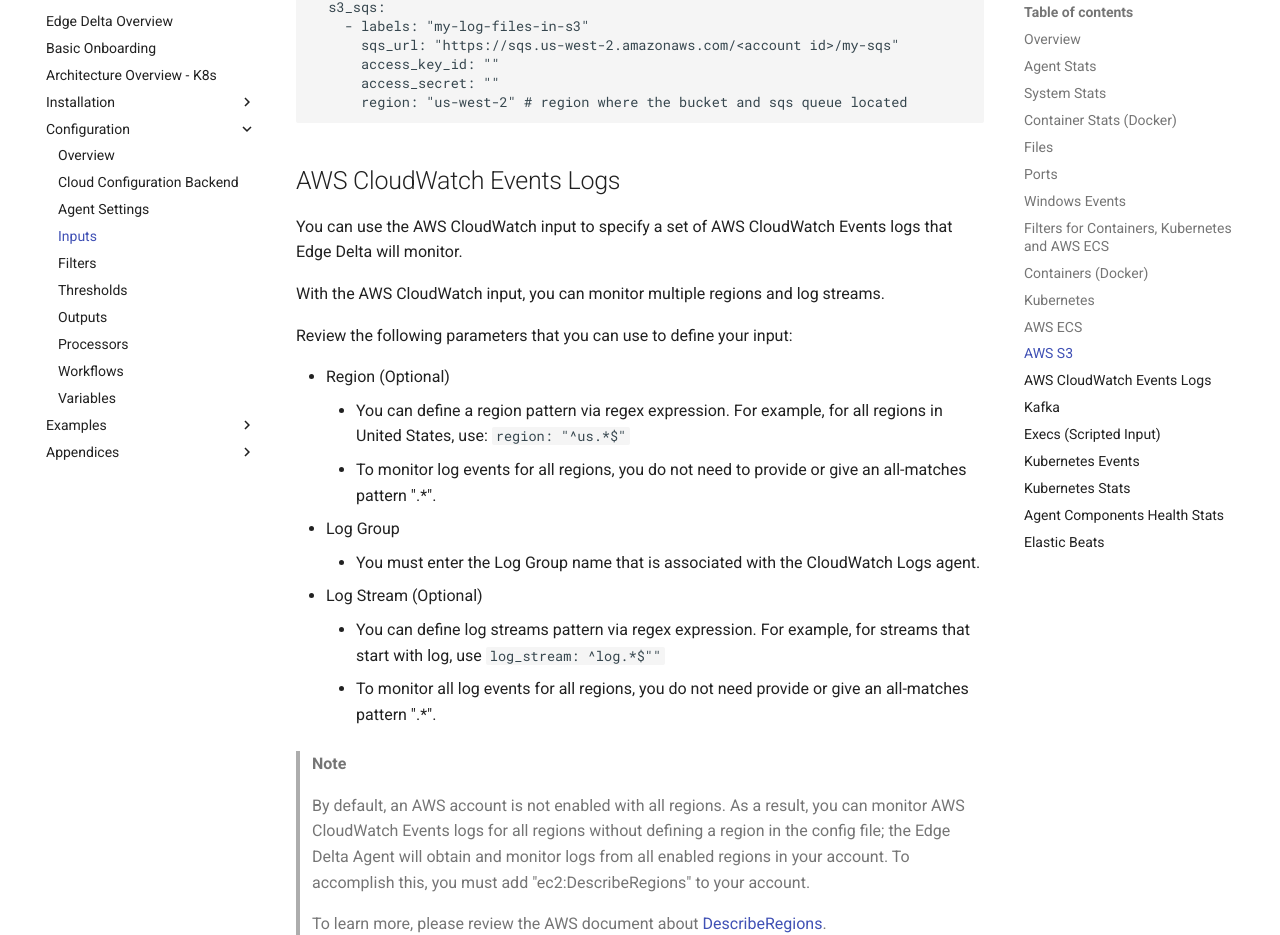
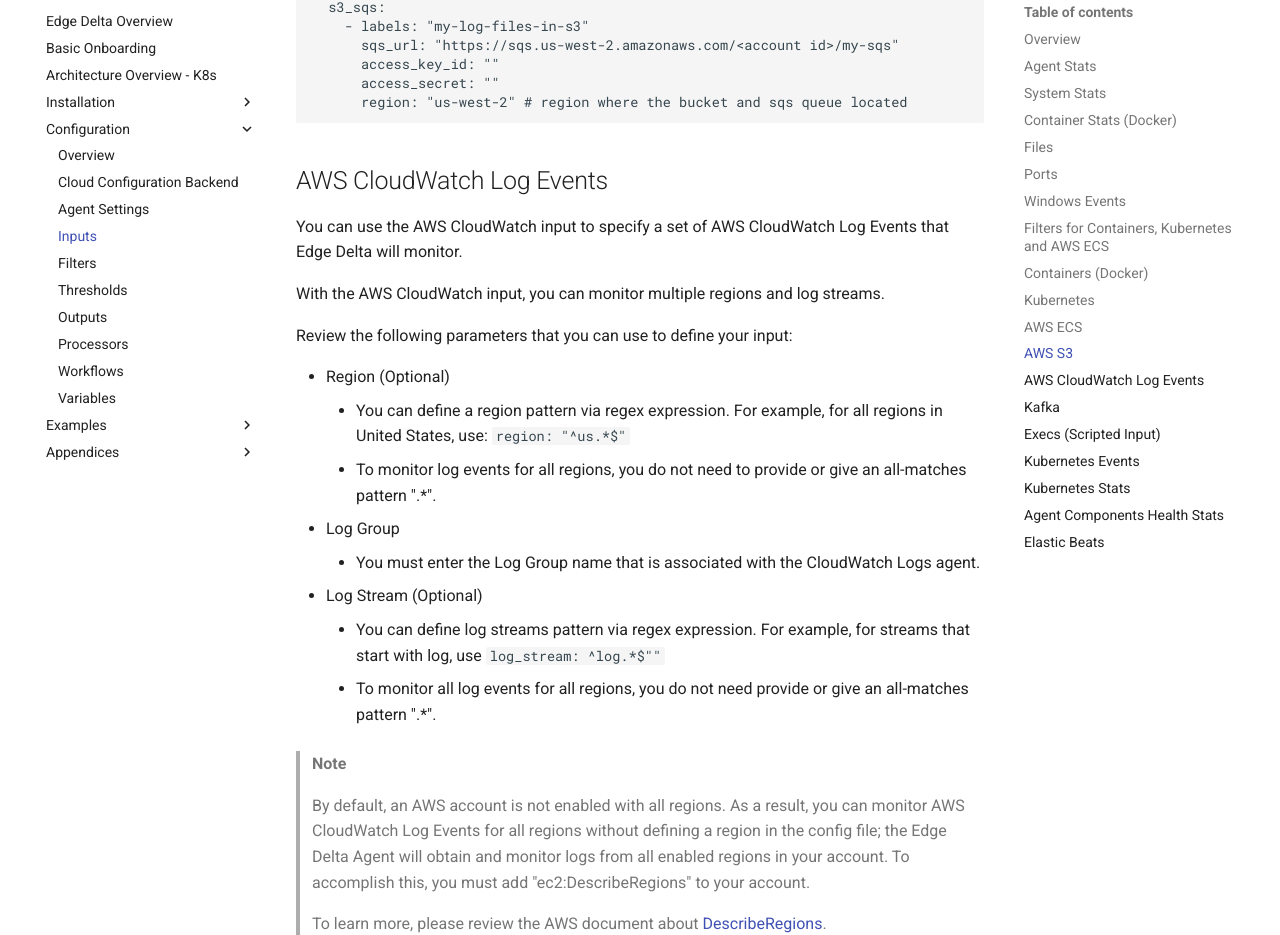
Before and after one commit to edgedelta/docs, an MkDocs documentation site: the page built from docs/configuration/inputs.md, in a window 1280 px wide and 1400 px high, scrolled down 5588 px. Shown: the part 94-1029 px from the top of the window. Built offline with MkDocs 1.6.1 and Material for MkDocs 9.7.7, drawn with Linux system fonts in a browser that asks for light colours.

Commit message:
Update inputs.md

````diff
--- a/docs/configuration/inputs.md
+++ b/docs/configuration/inputs.md
@@ -239,9 +239,9 @@ Details around how to configure S3, SQS and IAM user for this input type can be
       region: "us-west-2" # region where the bucket and sqs queue located
 ```
 
-## AWS CloudWatch Events Logs
+## AWS CloudWatch Log Events
 
-You can use the AWS CloudWatch input to specify a set of AWS CloudWatch Events logs that Edge Delta will monitor.
+You can use the AWS CloudWatch input to specify a set of AWS CloudWatch Log Events that Edge Delta will monitor.
 
 With the AWS CloudWatch input, you can monitor multiple regions and log streams.
 
@@ -258,7 +258,7 @@ Review the following parameters that you can use to define your input:
 
 > **Note**
 >
-> By default, an AWS account is not enabled with all regions. As a result, you can monitor AWS CloudWatch Events logs for all regions without defining a region in the config file; the Edge Delta Agent will obtain and monitor logs from all enabled regions in your account. To accomplish this, you must add "ec2:DescribeRegions" to your account.
+> By default, an AWS account is not enabled with all regions. As a result, you can monitor AWS CloudWatch Log Events for all regions without defining a region in the config file; the Edge Delta Agent will obtain and monitor logs from all enabled regions in your account. To accomplish this, you must add "ec2:DescribeRegions" to your account.
 >
 > To learn more, please review the AWS document about [DescribeRegions](https://docs.aws.amazon.com/AWSEC2/latest/APIReference/API_DescribeRegions.html).
 
````
